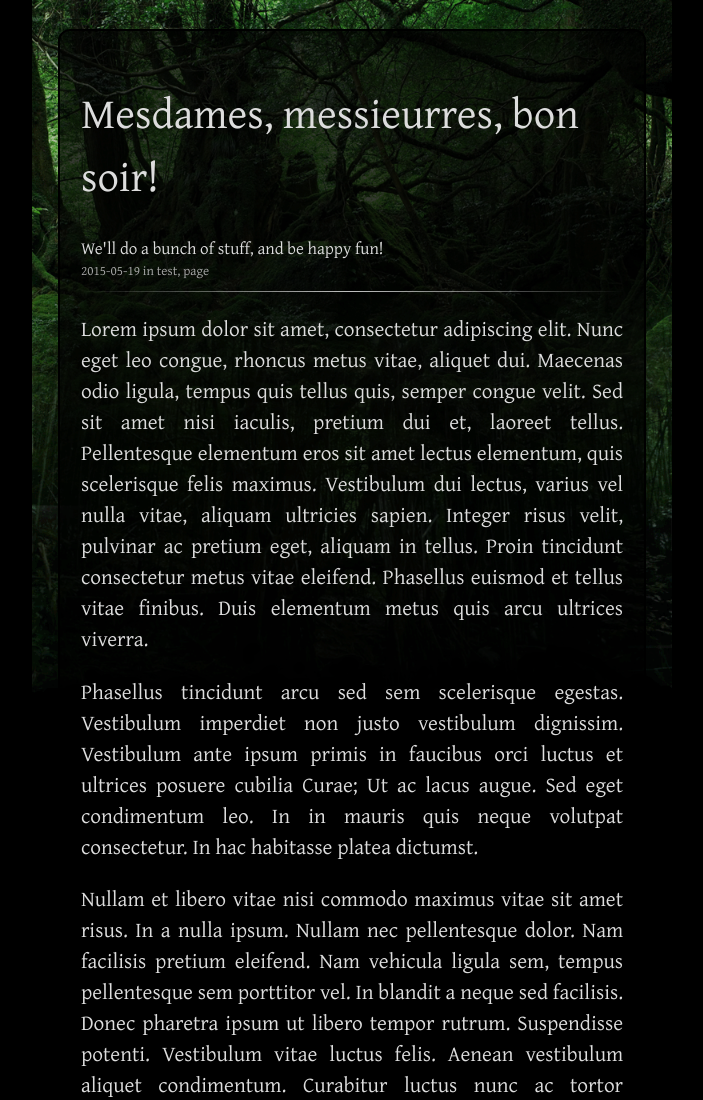
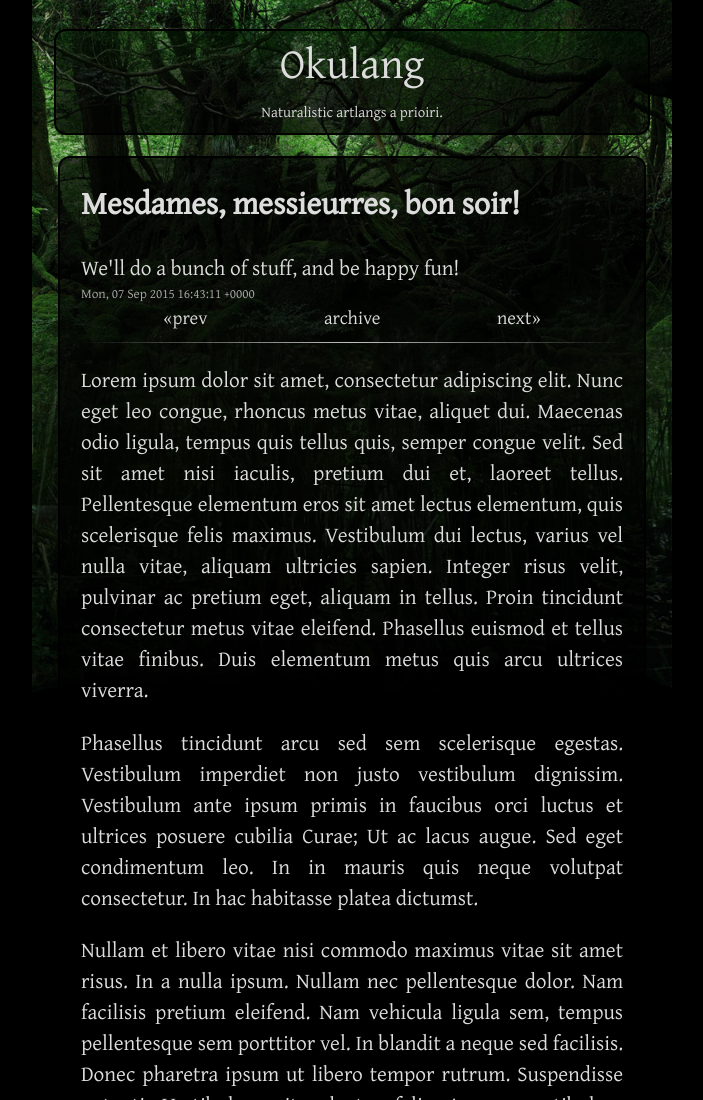
Before and after one commit to okulang/okulang.github.io, a plain HTML site: page foo.html in a window 1280 px wide. Shown: the top 1100 px of the page, without its empty margins (288-991 px from the left). Drawn offline with Linux system fonts and the light colour scheme.

Commit message:
first post and rss test

```diff
--- a/css/main.css
+++ b/css/main.css
@@ -1,3 +1,4 @@
+/* Fonts */
 @font-face {
   font-family: GentiumPlus;
   font-style: normal;
@@ -11,31 +12,52 @@
        url('GentiumPlus-I.ttf') format('truetype');
 }
 
-
-/* remove bold styling from heading */
-h1 {
-  font-weight: normal;
-}
-
+/* Page background */
 body {
 	background-color: black;
+	font-family: GentiumPlus, sans-serif;
+	color: #ddd;
 }
 .background {
 	margin: auto;
 
 	background: #000 url("arboreum.gif") no-repeat scroll 0 0 / 100% auto;
-	color: #ddd;
 
 	padding-top: 3.6vh;
 	padding-bottom: 3.6vh;
 }
+
+/* Header */
+
+.topbar {
+	text-align: center;
+	background-image: linear-gradient(to bottom,
+		rgba(0,32,0, 0.37),
+		rgba(0,0,0, 0.65),
+		rgba(0,0,0, 0.7));
+	border-radius: 12px;
+	border: 2px solid black;
+
+	margin-left: -0.3vw;
+	margin-right: -0.3vw;
+	padding-bottom: 1vh;
+	margin-bottom: 2.6vh;
+}
+.topbar h1 {
+	margin: 0px;
+}
+.topbar .signon {
+	font-size: 70%;
+}
+
+/* Content structure */
+
 .content {
 	padding: 1em;
 
 	border-radius: 12px;
 	border: 2px solid black;
 
-	font-family: GentiumPlus, sans-serif;
 	background-color: rgba(0,0,0,0.7);
 }
 @media (min-width: 0px) {
@@ -73,24 +95,59 @@ body {
 	}
 }
 
+.content h2 {
+	margin-top: 0px;
+}
 
-.post-info,
-.post-info a:link {
+/* Bits of goodness */
+
+.post-info {
 	font-size: 10pt;
 	color: #aaa;
-	text-decoration: none;
+}
+
+.post-nav {
+	font-size: 12pt;
+	text-align: center;
+}
+.post-nav a.nolink {
+	color: #aaa;
+}
+@media (min-width: 480px) {
+	.post-nav {
+		font-size: 14pt;
+	}
+}
+.post-nav .strut {
+	display: inline-block;
+	width: 20%;
 }
 
 .abstract {
-	font-size: 80%;
 }
 
 hr {
 	border: 0;
 	height: 1px;
-	background-image: linear-gradient(to right, rgba(255,255,255,0), rgba(255,255,255,0.75), rgba(255,255,255,0));
+	background-image: linear-gradient(to right,
+		rgba(255,255,255,0),
+		rgba(255,255,255,0.75),
+		rgba(255,255,255,0));
 }
 
 .post-text {
 	text-align: justify;
 }
+
+/* Fixes */
+
+h1 {
+	font-weight: normal;
+}
+
+.topbar a,
+.post-nav a,
+.post-info a {
+	color: inherit;
+	text-decoration: none;
+}
--- a/foo.html
+++ b/foo.html
@@ -20,16 +20,28 @@
 
         <!-- Add your site or application content here -->
         <div class="background">
+            <div class="topbar">
+                <h1><a href="index.html">Okulang</a></h1>
+                <span class="signon">Naturalistic artlangs a prioiri.</span>
+            </div>
 
 <div class="content">
-    <h1>Mesdames, messieurres, bon soir!</h1>
+    <h2>Mesdames, messieurres, bon soir!</h2>
 
     <div class="abstract">
         We'll do a bunch of stuff, and be happy fun!
     </div>
 
     <div class="post-info">
-        2015-05-19 in <a href="tags/test">test</a>, <a href="tags/test">page</a>
+        Mon, 07 Sep 2015 16:43:11 +0000</a>
+    </div>
+
+    <div class="post-nav">
+        <a href="valyrian-spice.html">«prev</a>
+        <span class=strut></span>
+        <a href="archive.html">archive</a>
+        <span class=strut></span>
+        <a href="bar.html">next»</a>
     </div>
     <hr>
 
```
Also changed, not shown: bar.html (deleted, +0 -34 lines), index.html (+4 -0 lines), valyrian-spice.html (added, +77 -0 lines), 1 other file.
